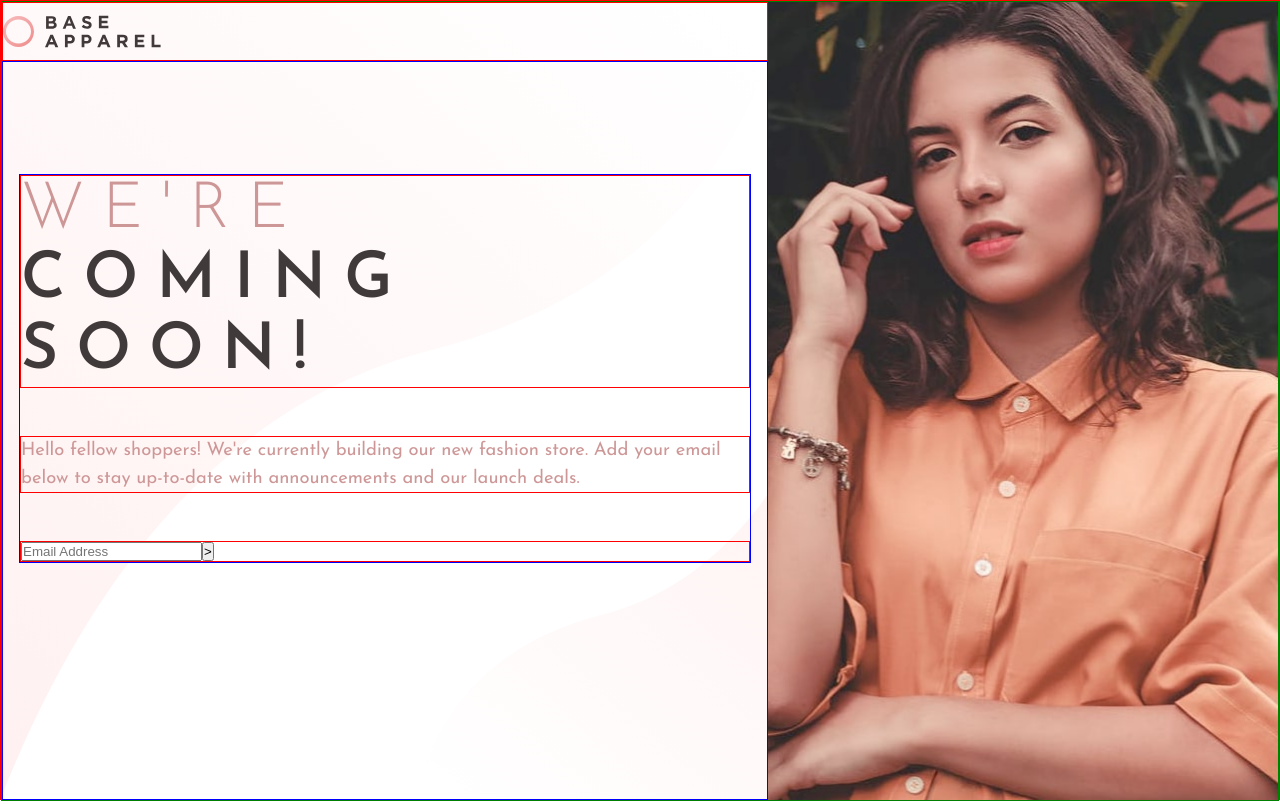
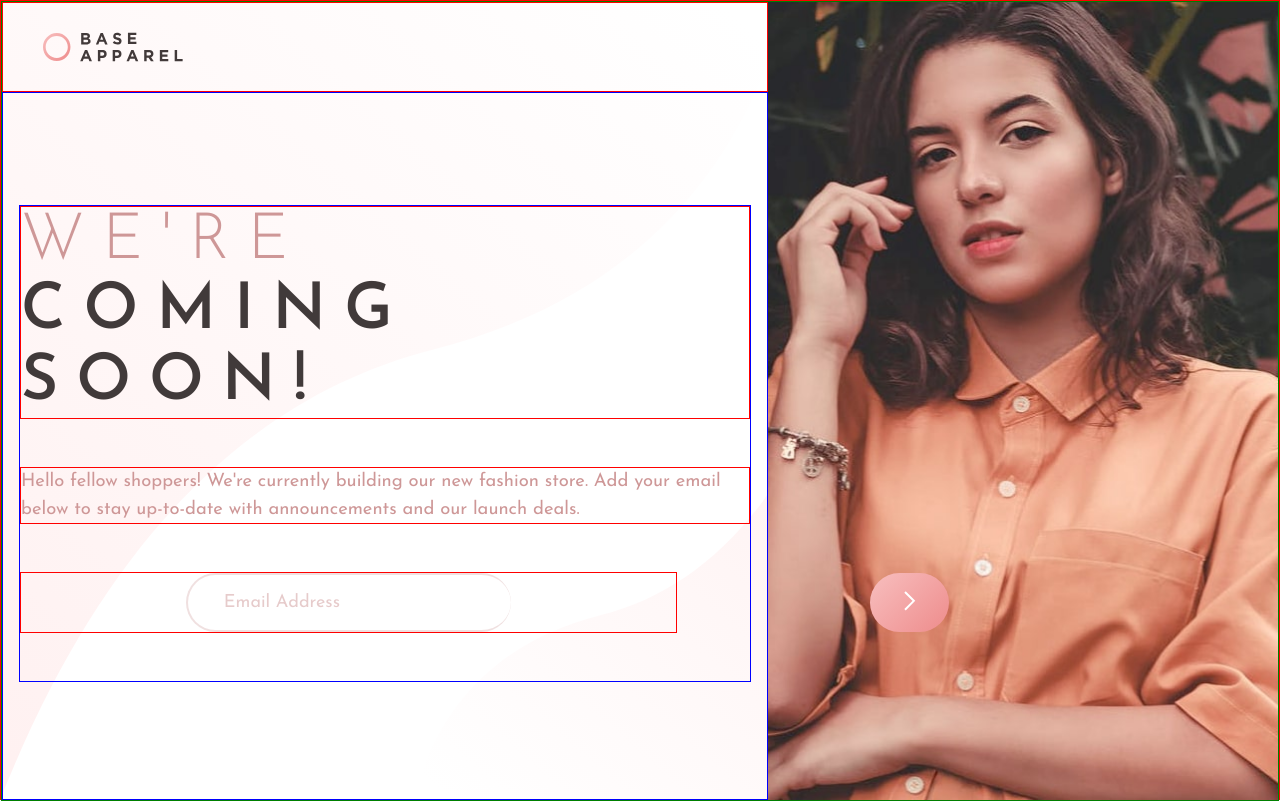
Before and after one commit to UloakuObi/base-apparel-coming-soon-page, a React (Vite) app: page / in a window 1280 px wide. Built offline with nearby package versions, Linux system fonts and the light colour scheme.

Commit message:
Update styles

```diff
--- a/index.css
+++ b/index.css
@@ -1,8 +1,8 @@
 /* Custom Properties */
 :root {
-    --clr-pink: 0, 36%, 70%;
-    --clr-red: 0, 93%, 68%;
-    --clr-gray: 0, 6%, 24%;
+    --clr-pink: 0 36% 70%;
+    --clr-red: 0 93% 68%;
+    --clr-gray: 0 6% 24%;
 
     --fw-light: 300;
     --fw-mid: 400;
@@ -48,6 +48,9 @@ section.hero-img {
     order: 2;
 }
 
+section.hero-img > picture > img {
+    width: 100%;
+}
 
 
 /* Header */
@@ -55,8 +58,14 @@ header {
     border: 1px solid red;
     display: flex;
     align-items: center;
-    height: 59px;
+    height: 90px;
     order: 1;
+}
+
+header > img {
+    width: 140px;
+    height: 30px;
+    margin-left: 2.5em;
 }
 
 /* Main content */
@@ -64,11 +73,12 @@ section.main-content {
     border: 1px solid blue;
     padding: 1rem;
     order: 3;
+    /* max-width: 350px; */
 }
 
 div.signup-msg {
     border: 1px solid blue;
-    margin-top: 6rem;
+    margin-top: 3rem;
     display: flex;
     flex-direction: column;
     gap: 3rem;
@@ -78,9 +88,9 @@ div.signup-msg {
 h1 {
     border: 1px solid red;
     color: hsl(var(--clr-gray));
-    font-size: 4rem;
+    font-size: 3rem;
     text-transform: uppercase;
-    letter-spacing: 1.125rem;
+    letter-spacing: .8rem;
     font-weight: var(--fw-bold);
     line-height: 1.1;
 }
@@ -95,16 +105,63 @@ p {
     border: 1px solid red;
     line-height: 1.5;
     color: hsl(var(--clr-pink));
-    font-size: 1.15rem;
+    font-size: 1.1rem;
 }
 
+/* Input section */
+
 div.email-box {
-    border: 1px solid red;
+    /* border: 1px solid red; */
+    display: flex;
+    justify-content: flex-start;
+    margin-bottom: 3rem;
+}
+
+input {
+    padding: 1em 2em;
+    border-radius: 50px;
+    position: relative;
+    width: 325px;
+    z-index: 0;
+    margin-left: 0;
+    border: 2px solid hsl(var(--clr-pink) / 30% );
+    border-right: none;
+    font-family: inherit;
+    font-size: 1.125rem;
+    color: hsl(var(--clr-pink));
+}
+
+input::placeholder {
+    color: hsl(var(--clr-pink));
+    opacity: 0.5;
+}
+
+button {
+    padding: 1.35em 2.5em;
+    border-radius: 50px;
+    position: absolute;
+    left: 73%;
+    z-index: 1;
+    border: none;
+    background: linear-gradient(135deg, hsl(0, 80%, 86%), hsl(0, 74%, 74%));
 }
 
 
 /* For Large Screens Only */
-@media (min-width: 800px) {
+
+/* Input field */
+@media (min-width: 449px) {
+    div.email-box {
+        justify-content: center;
+        width: 90%;
+    }
+
+    button {
+        left: 68%;
+    }
+}
+
+@media (min-width: 860px) {
     body {
         background-image: url("./images/bg-pattern-desktop.svg");
         background-repeat: no-repeat;
--- a/src/App.jsx
+++ b/src/App.jsx
@@ -1,6 +1,7 @@
+import btnArrowIcon from "../images/icon-arrow.svg"
+
+
 export default function App() {
-
-    const btnText = ">"
 
     return (
         <main>
@@ -20,7 +21,9 @@ export default function App() {
                     </p>
                     <div className="email-box">
                         <input type="email" name="email" placeholder="Email Address"/>
-                        <button>{btnText}</button>
+                        <button>
+                            <img src={btnArrowIcon} alt="icon" />
+                        </button>
                     </div>
                 </div>
             </section>
--- a/vite.config.js
+++ b/vite.config.js
@@ -5,7 +5,7 @@ import react from '@vitejs/plugin-react'
 export default defineConfig({
   plugins: [react()],
   server: {
-    port: 5173,   // you can change this if needed
+    // port: 5173,   // you can change this if needed
     open: true    // auto-open browser when dev server starts
   }
 })
```
